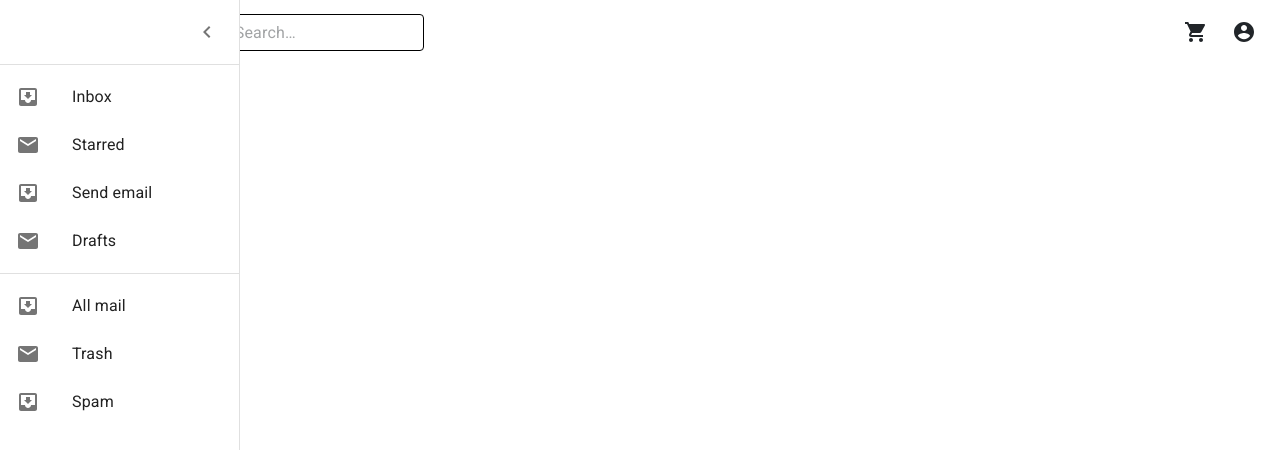
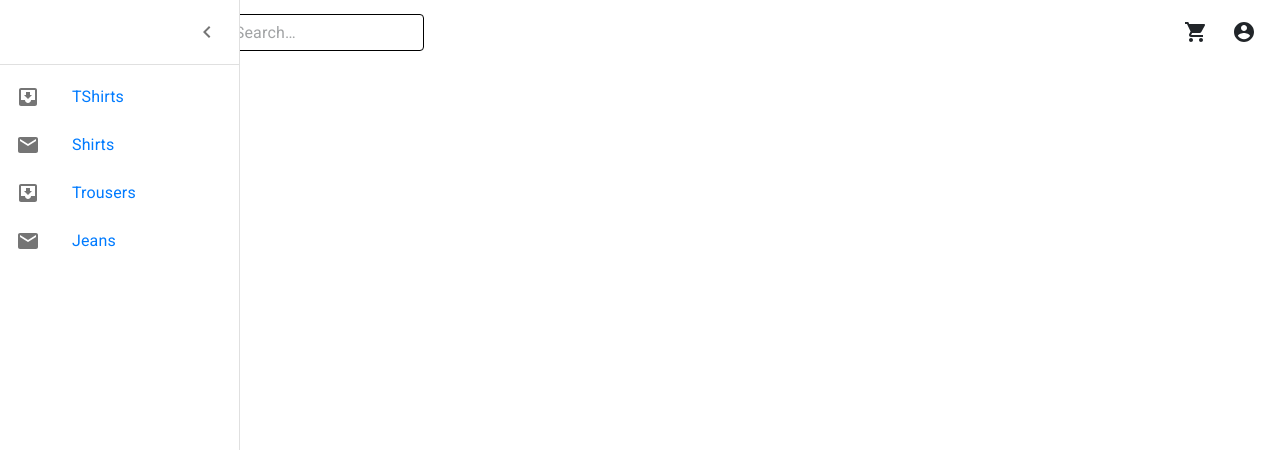
Before and after one commit to naveendahiya/shoppingcart-ui, a React (Create React App) app: page /wishlist in a window 1280 px wide. Both pictures are taken after a click on the button 36 px from the left and 32 px from the top of the page. Shown: the top 450 px of the page. Built offline with nearby package versions, Linux system fonts and the light colour scheme.

Commit message:
routes connected to products component

```diff
--- a/src/Data.js
+++ b/src/Data.js
@@ -31,6 +31,7 @@ const TShirts = [
     },
 ]
 
+
 const Trousers = [
     {
         name: 'Glass Clear 8 Oz',
@@ -53,6 +54,7 @@ const Trousers = [
         price: '123.82',
     }
 ]
+
 
 const Shirt = [
     {
@@ -109,3 +111,6 @@ const Jeans = [
         price: '65',
     }
 ]
+
+export {Shirt , Trousers, Jeans};
+export default TShirts;
--- a/src/components/drawer.jsx
+++ b/src/components/drawer.jsx
@@ -11,7 +11,11 @@ import ListItemIcon from '@material-ui/core/ListItemIcon';
 import ListItemText from '@material-ui/core/ListItemText';
 import InboxIcon from '@material-ui/icons/MoveToInbox';
 import MailIcon from '@material-ui/icons/Mail';
+import { Link } from "react-router-dom";
 import Header from './header';
+import TShirt from '../Data';
+import TShirts, { Shirt, Trousers, Jeans } from '../Data';
+
 
 const drawerWidth = 240;
 
@@ -85,6 +89,21 @@ export default function PersistentDrawerLeft() {
     setOpen(false);
   };
 
+  const Data = (name) => {
+    switch (name) {
+      case "TShirts":
+        return TShirts;
+      case "Shirts":
+        return Shirt;
+      case "Trousers":
+        return Trousers;
+      case "Jeans":
+        return Jeans;
+      default:
+        return TShirts;
+    }
+  }
+
   return (
       <>
       <Header handleDrawerOpen={handleDrawerOpen} />
@@ -104,19 +123,19 @@ export default function PersistentDrawerLeft() {
         </div>
         <Divider />
         <List>
-          {['Inbox', 'Starred', 'Send email', 'Drafts'].map((text, index) => (
+          {['TShirts', 'Shirts', 'Trousers', 'Jeans'].map((text, index) => (
             <ListItem button key={text}>
               <ListItemIcon>{index % 2 === 0 ? <InboxIcon /> : <MailIcon />}</ListItemIcon>
+              <Link
+              to={{
+                pathname: '/Products',
+                aboutProps: {
+                     data: Data(text)
+                }
+              }}
+              >
               <ListItemText primary={text} />
-            </ListItem>
-          ))}
-        </List>
-        <Divider />
-        <List>
-          {['All mail', 'Trash', 'Spam'].map((text, index) => (
-            <ListItem button key={text}>
-              <ListItemIcon>{index % 2 === 0 ? <InboxIcon /> : <MailIcon />}</ListItemIcon>
-              <ListItemText primary={text} />
+              </Link>
             </ListItem>
           ))}
         </List>
--- a/src/components/productCard.jsx
+++ b/src/components/productCard.jsx
@@ -22,7 +22,7 @@ const useStyles = makeStyles((theme) => ({
   },
 }));
 
-export default function ProductCard() {
+export default function ProductCard(props) {
   const classes = useStyles();
   const [expanded, setExpanded] = React.useState(false);
 
@@ -39,8 +39,8 @@ export default function ProductCard() {
       />
       <CardContent>
         <Typography variant="body2" color="textSecondary" component="p">
-            <div className="product-name">Buffalo - Striploin</div>
-            <div className="product-price">$39.11</div>
+  <div className="product-name">{props.item.name}</div>
+  <div className="product-price">${props.item.price}</div>
         </Typography>
       </CardContent>
       <CardActions className='card-button' disableSpacing>
--- a/src/components/productDetail.jsx
+++ b/src/components/productDetail.jsx
@@ -36,7 +36,7 @@ const useStyles = makeStyles((theme) => ({
 	},
 }));
 
-const ProductDetail = () => {
+const ProductDetail = (props) => {
 	const classes = useStyles();
 
 	return (
--- a/src/components/products.jsx
+++ b/src/components/products.jsx
@@ -2,28 +2,24 @@ import React, { Component } from 'react';
 import CssBaseline from '@material-ui/core/CssBaseline';
 import Typography from '@material-ui/core/Typography';
 import Container from '@material-ui/core/Container';
-import Breadcrumbs from '@material-ui/core/Breadcrumbs';
-import Link from '@material-ui/core/Link';
 import ProductCard from './productCard';
-import { Dropdown, DropdownButton } from 'react-bootstrap';
 import '../styles/pages/products.scss';
+import TShirts from '../Data';
 
+const ProductsList = (props) => {
 
-
-
-class ProductsList extends Component {
-    constructor(props) {
-        super(props);
-        this.handleClick = this.handleClick.bind(this)
+    const List = () => {
+        const items = props.location.aboutProps.data;
+        console.log(items);
+        const products = items.map((item) =>
+              <ProductCard item={item} />
+        )
+        return(
+           products
+        )
     }
 
-    handleClick(event) {
-        event.preventDefault();
-        console.info('You clicked a breadcrumb.');
-    }
-
-    render() {
-        return (
+    return(
         <React.Fragment>
         <CssBaseline />
         <Container className='box' maxWidth="lg">
@@ -35,11 +31,7 @@ class ProductsList extends Component {
 
 
                 <div className="box-3">
-                            <ProductCard />
-                            <ProductCard />
-                            <ProductCard />
-                            <ProductCard />
-                            <ProductCard />
+                   {List()}
                 </div>
 
             </Typography>
@@ -47,6 +39,6 @@ class ProductsList extends Component {
     </React.Fragment>
     )
 }
-}
+
 
 export default ProductsList;
```
Lines whose indentation alone changed are shown as unchanged.
